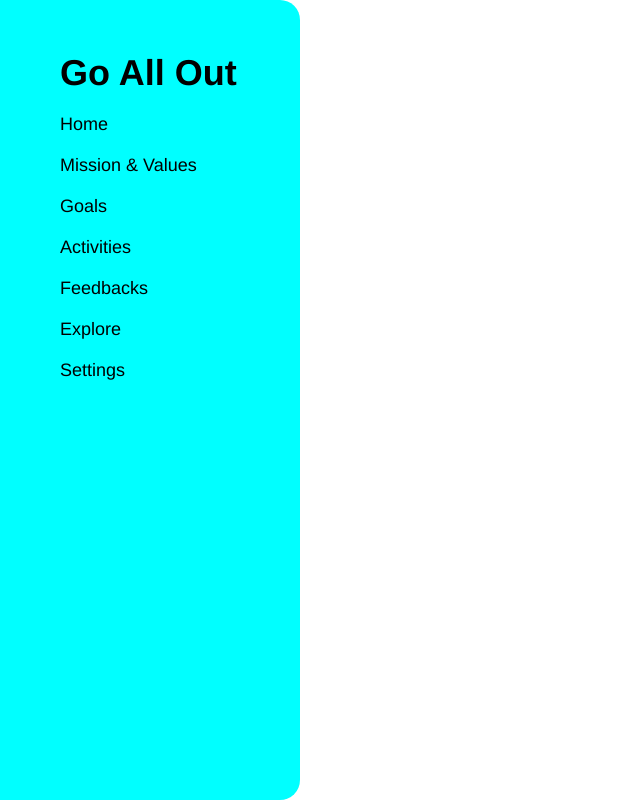
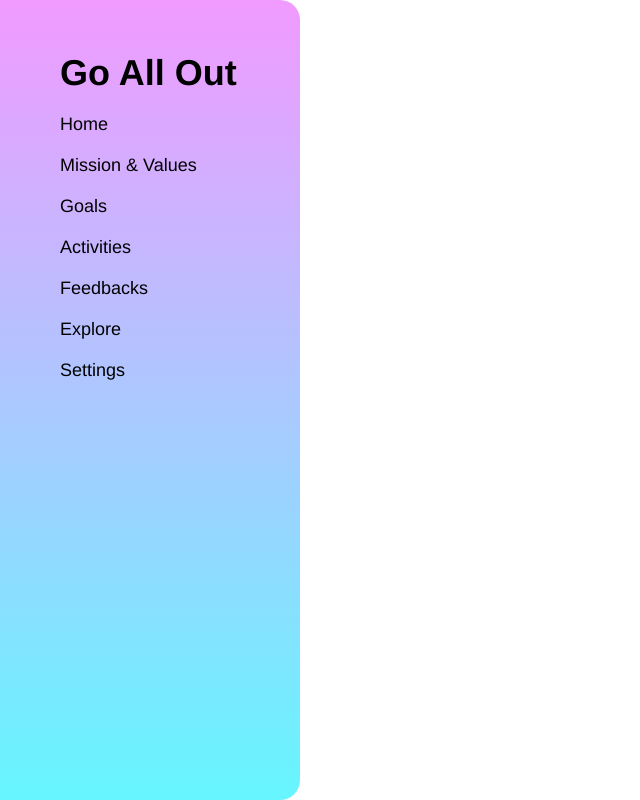
Before and after one commit to Kazuchanfl/hr_app_concept_frontend, a Vue app: page / in a window 1280 px wide. Shown: the whole page, without its empty margins (0-640 px from the left). Built offline with nearby package versions, Linux system fonts and the light colour scheme.

Commit message:
change background color to gradient

```diff
--- a/src/components/GlobalMenu.vue
+++ b/src/components/GlobalMenu.vue
@@ -25,7 +25,7 @@ export default defineComponent({
 *{box-sizing: border-box;}
 
 div.menu-background {
-  background: aqua;
+  background: linear-gradient(#f19aff, #66f6ff);
   position: absolute;
   left: 0;
   top: 0;
```
